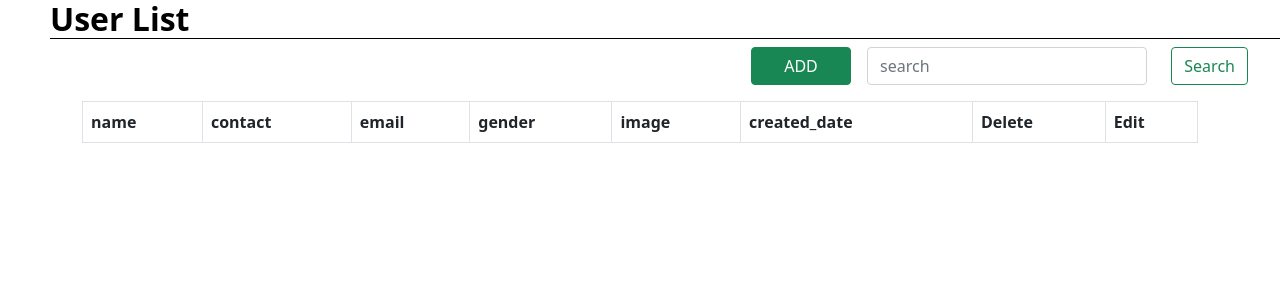
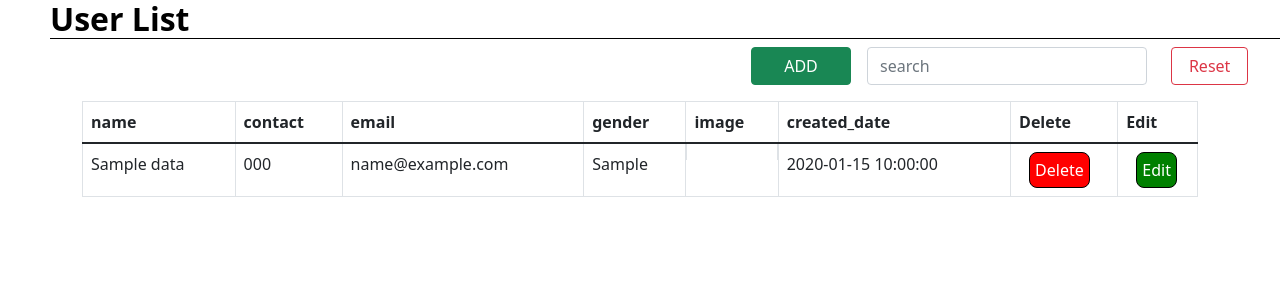
Before and after one commit to dhruvil05/22_PhpTask, a PHP site: page /php/ in a window 1280 px wide. Shown: the top 300 px of the page. Run offline with PHP 8.4, Linux system fonts and the light colour scheme; tables that the repository leaves empty or names only in its code hold one stand-in row (values such as "Sample post"); lists and menus that the app fills with data are empty; some libraries are stand-ins or nearby versions.

Commit message:
completed searchin, insert, delete

```diff
--- a/fetch.php
+++ b/fetch.php
@@ -2,7 +2,7 @@
 
 <?php
 
- if($_GET['search']){
+ if(isset($_GET['search'])){
     $search = $_GET['search'];
     $sql=" SELECT * FROM `data` WHERE `name` like '%".$search."%' OR `email` like '%".$search."%' OR `phone` like '%".$search."%' OR `gender` like '%".$search."%' OR `created_date` like '%".$search."%' OR `image` like '%".$search."%' ORDER BY `created_date` DESC;";
  }else{
@@ -24,14 +24,14 @@ if($result){
         <td>'.$data["email"].'</td>
         <td>'.$data["gender"].'</td>
         <td style="justify-content: center; display: flex;">
-        <img src="image/'.$data["image"].'" alt="image" class="img">
         </td>
         <td>'.$data["created_date"].'</td>
-        <td><a href="" data-id="'.$data['sno'].'" id="delete" onclick="return confirm'.('Are you sure?').'"
-        style="background-color:red;">Delete</a></td>
-        <td> <a href="add_user.php?sno='. $data['sno'].'" style="background-color:green">Edit</a></td>
+        <td><button type="button" data-id="'.$data['sno'].'" class="delete_record" onclick="return confirm'.('Are you sure?').'"
+        style="background-color:red;">Delete</button></td>
+        <td> <button type="button" data-id="'.$data['sno'].'" class="edit_record" style="background-color:green">Edit</button></td>
 
         </tr>';
     }
+    // <img src="image/'.$data["image"].'" alt="image" class="img">
 }
 ?>
--- a/index.php
+++ b/index.php
@@ -48,7 +48,7 @@
         height: 300px;
     }
 
-    td>a {
+    td>button {
         text-decoration: none;
         border: 1px solid black;
         border-radius: 8px;
@@ -98,7 +98,7 @@
         <form class="d-flex mx-3" action="index.php" method="post">
             <input class="form-control me-2" type="text" aria-label="Search" id='searching' name="search"
                 placeholder="search">
-            <button class="btn btn-outline-success mx-3" type="submit" value="search" id="search">Search</button>
+            <button class="btn btn-outline-danger mx-3" type="submit" value="search" id="search">Reset</button>
             <!-- <a href="http://localhost/php/phptask/index.php" class="btn btn-outline-danger" type="reset"
                 value="reset">Reset</a> -->
 
@@ -122,22 +122,7 @@
                     </tr>
                 </thead>
                 <tbody id="user_data">
-                    <!-- <?php while($data = mysqli_fetch_array($result)){
-                echo '<tr>
-                        <td>'.$data["name"].'</td>
-                        <td>'.$data["phone"].'</td>
-                        <td>'.$data["email"].'</td>
-                        <td>'.$data["gender"].'</td>
-                        <td style="justify-content: center; display: flex;">
-                        <img src="image/'.$data["image"].'" alt="image" class="img">
-                        </td>
-                        <td>'.$data["created_date"].'</td>
-                        <td><a href="delete.php?sno='.$data['sno'].'" id="delete" onclick="return confirm'.('Are you sure?').'"
-                        style="background-color:red;">Delete</a></td>
-                        <td> <a href="add_user.php?sno='. $data['sno'].'" style="background-color:green">Edit</a></td>
 
-                        </tr>';
-                } ;?> -->
                 </tbody>
             </table>
         </div>
@@ -145,7 +130,7 @@
     </div>
 </body>
 <script src="https://cdn.jsdelivr.net/npm/bootstrap@5.1.3/dist/js/bootstrap.bundle.min.js"
-integrity="sha384-ka7Sk0Gln4gmtz2MlQnikT1wXgYsOg+OMhuP+IlRH9sENBO0LRn5q+8nbTov4+1p" crossorigin="anonymous">
+    integrity="sha384-ka7Sk0Gln4gmtz2MlQnikT1wXgYsOg+OMhuP+IlRH9sENBO0LRn5q+8nbTov4+1p" crossorigin="anonymous">
 </script>
 <script src="https://cdnjs.cloudflare.com/ajax/libs/jquery/3.4.0/jquery.min.js"></script>
 <script src="https://cdn.jsdelivr.net/npm/jquery-validation@1.19.3/dist/jquery.validate.min.js"></script>
@@ -164,13 +149,11 @@ $(document).ready(function() {
 $(document).ready(function() {
 
     $('#searching').keyup(function() {
-        console.log($(this).val());
         search = $(this).val();
-
-        getData(search);
+        getSearchData(search);
     });
 
-    function getData() {
+    function getSearchData() {
         if (search !== "") {
             $.ajax({
                 type: "GET",
@@ -179,43 +162,63 @@ $(document).ready(function() {
                     search: search,
                 },
                 success: function(data) {
-                    $("#user_data").html(data);
+                    $('#user_data').html('')
+                    $("#user_data").append(data);
+                    $('.delete_record').click(function() {
+                        id = $(this).attr('data-id');
+                        deleteData(id)
+                    });
                 }
             });
-
-        } else {
-            search = ''
-
         }
     }
 
+    function getListing() {
+        $.ajax({
+            type: "GET",
+            url: "http://localhost/php/phptask/fetch.php",
+            data: {},
+            success: function(data) {
+                $('#user_data').html('')
+                $('#user_data').append(data)
+                $('.delete_record').click(function() {
 
+                    id = $(this).attr('data-id');
 
-    // $.ajax({
-    //     type: "GET",
-    //     url: "http://localhost/php/phptask/fetch.php",
-    //     data: {
-    //         search: search
-    //     },
-    //     cache: false,
-    //     success: function(data) {
-    //         // console.log(data);
-    //         $('#user_data').append(data)
-    //     },
-    //     error: function(xhr, status, error) {
-    //         console.error(xhr);
-    //     }
+                    deleteData(id)
 
-    // });
+                });
+            },
+            error: function(xhr, status, error) {
+                console.error(xhr);
+            }
 
+        });
+    }
+    getListing()
 
+    function deleteData(id) {
+        var x = confirm("Are you sure you want to delete?");
+        if (x) {
+            $.ajax({
+                type: "GET",
+                url: "http://localhost/php/phptask/delete.php",
+                data: {
+                    id: id
+                },
+                success: function(data) {
+                    // alert('record deleted successfully..')
+                    getListing()
+                },
+                error: function(xhr, status, error) {
+                    console.error(xhr);
+                }
 
+            });
+        }
+    }
 
 });
 </script>
-<script>
-
-</script>
-
 
 </html>
```
Also changed, not shown: add_user.php (+19 -17 lines), delete.php (+15 -18 lines), store.php (+3 -15 lines), delete_ajax.php (deleted).
